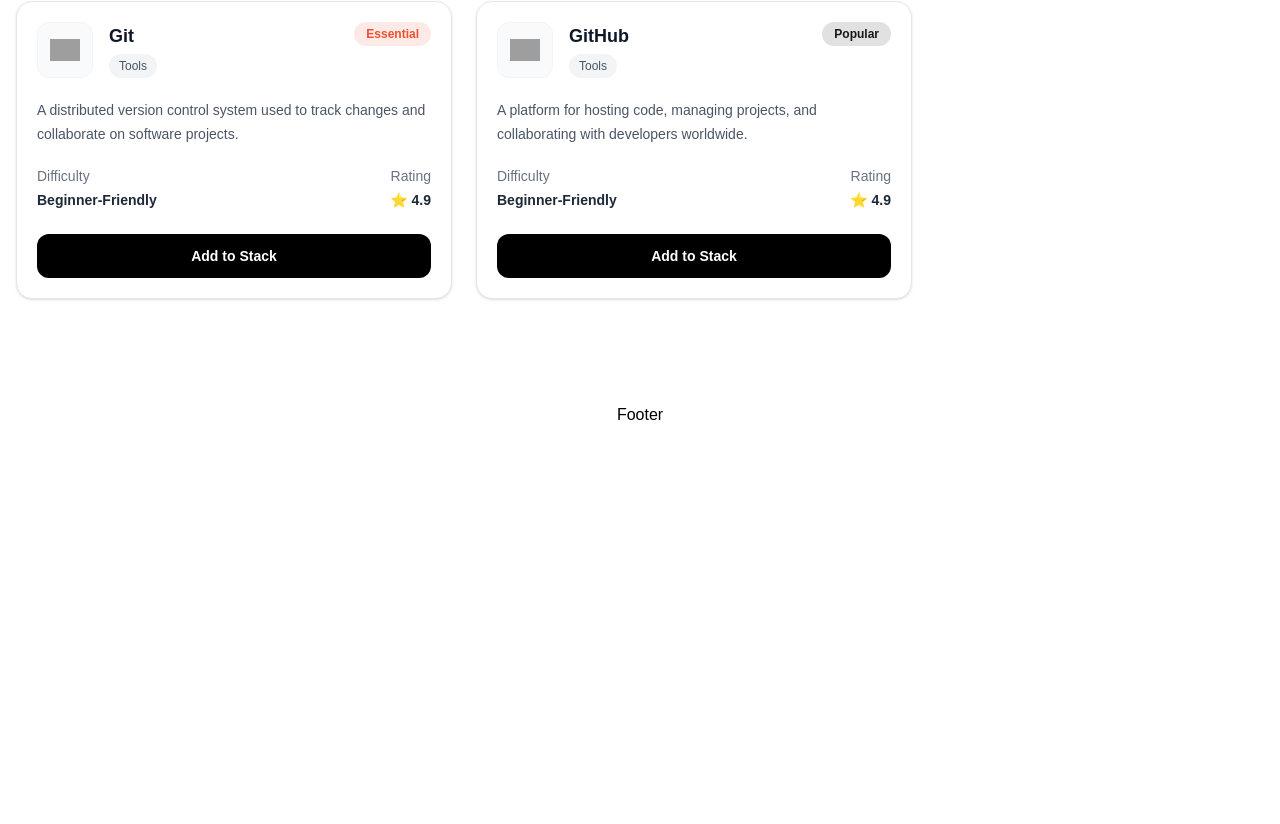
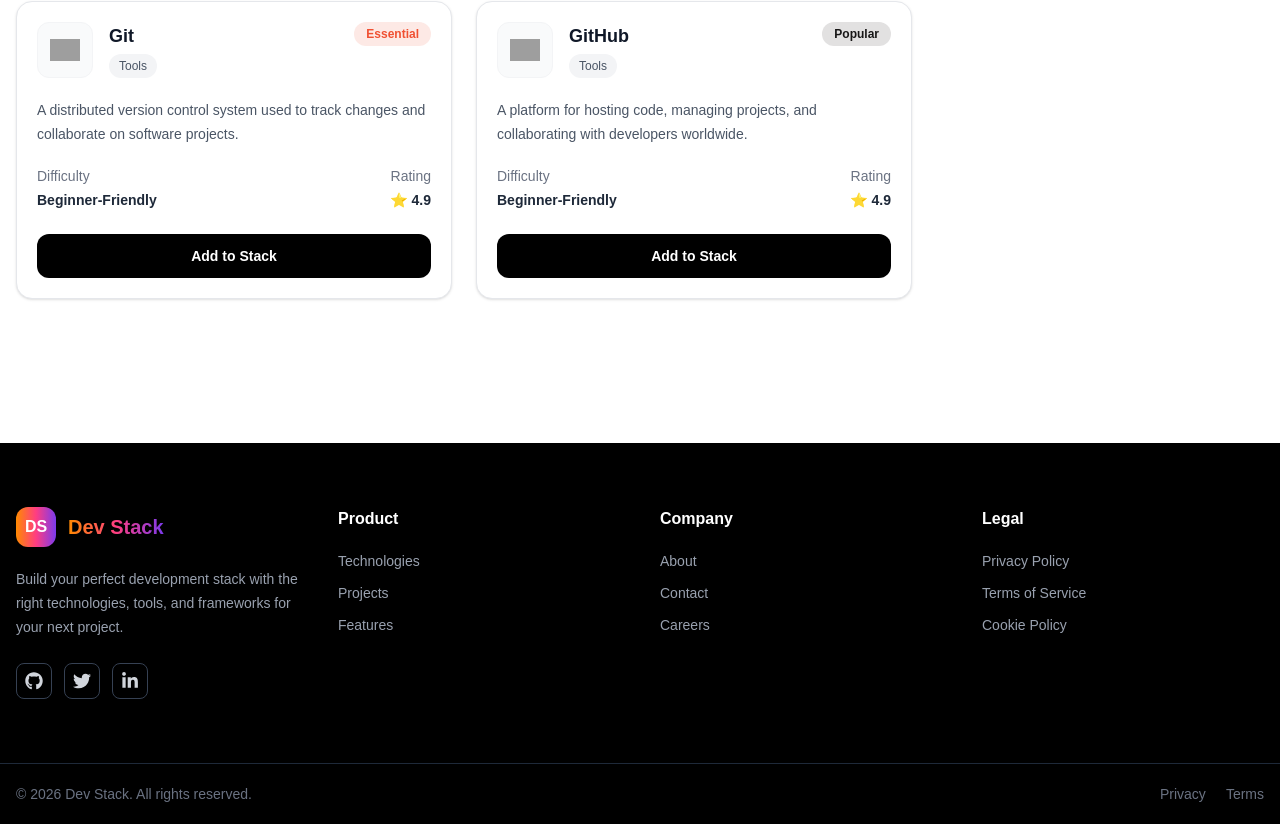
Before and after one commit to Amena-Begum/Dev-Stack, a React (Vite) app: page / in a window 1280 px wide. Shown: the part 2618-3442 px from the top of the page. Before the commit the page ends 3085 px from the top, so only its background shows below. Built offline with nearby package versions, Linux system fonts and the light colour scheme; grey boxes are pictures that could not be loaded.

Commit message:
added footer.jsx file and edit this code

```diff
--- a/package.json
+++ b/package.json
@@ -13,6 +13,7 @@
     "@tailwindcss/vite": "^4.3.3",
     "react": "^19.2.8",
     "react-dom": "^19.2.8",
+    "react-icons": "^5.7.0",
     "react-toastify": "^11.1.0",
     "tailwindcss": "^4.3.3"
   },
--- a/src/components/Footer.jsx
+++ b/src/components/Footer.jsx
@@ -1,7 +1,243 @@
+import { FaGithub, FaTwitter, FaLinkedinIn } from "react-icons/fa";
+
 function Footer() {
     return (
-        <footer className="py-10 text-center">
-            <p>Footer</p>
+        <footer className="bg-black text-white mt-20">
+
+            {/* Main Footer */}
+            <div className="max-w-7xl mx-auto px-4 py-16">
+
+                <div className="grid grid-cols-1 sm:grid-cols-2 lg:grid-cols-4 gap-10">
+
+                    {/* Brand */}
+                    <div className="lg:col-span-1">
+
+                        <div className="flex items-center gap-3">
+
+                            {/* Logo */}
+                            <div
+                                className="w-10 h-10 rounded-xl flex items-center justify-center text-white font-bold"
+                                style={{
+                                    background: "var(--brand-gradient)",
+                                }}
+                            >
+                                DS
+                            </div>
+
+                            {/* Brand Name */}
+                            <h2
+                                className="text-xl font-bold"
+                                style={{
+                                    background: "var(--brand-gradient)",
+                                    WebkitBackgroundClip: "text",
+                                    WebkitTextFillColor: "transparent",
+                                }}
+                            >
+                                Dev Stack
+                            </h2>
+
+                        </div>
+
+                        <p className="mt-5 text-sm leading-6 text-gray-400 max-w-xs">
+                            Build your perfect development stack with the right
+                            technologies, tools, and frameworks for your next project.
+                        </p>
+
+                        {/* Social Links */}
+                        <div className="flex items-center gap-3 mt-6">
+
+                            <a
+                                href="https://github.com/your-username"
+                                target="_blank"
+                                rel="noreferrer"
+                                className="w-9 h-9 rounded-lg border border-gray-700 flex items-center justify-center text-gray-300 hover:bg-white hover:text-black transition"
+                                aria-label="GitHub"
+                            >
+                                <FaGithub size={18} />
+                            </a>
+
+                            <a
+                                href="https://twitter.com/your-username"
+                                target="_blank"
+                                rel="noreferrer"
+                                className="w-9 h-9 rounded-lg border border-gray-700 flex items-center justify-center text-gray-300 hover:bg-white hover:text-black transition"
+                                aria-label="Twitter"
+                            >
+                                <FaTwitter size={18} />
+                            </a>
+
+                            <a
+                                href="https://linkedin.com/in/your-username"
+                                target="_blank"
+                                rel="noreferrer"
+                                className="w-9 h-9 rounded-lg border border-gray-700 flex items-center justify-center text-gray-300 hover:bg-white hover:text-black transition"
+                                aria-label="LinkedIn"
+                            >
+                                <FaLinkedinIn size={18} />
+                            </a>
+
+                        </div>
+
+                    </div>
+
+                    {/* Product */}
+                    <div>
+
+                        <h3 className="font-semibold text-white mb-5">
+                            Product
+                        </h3>
+
+                        <ul className="space-y-3 text-sm text-gray-400">
+
+                            <li>
+                                <a
+                                    href="#technologies"
+                                    className="hover:text-white transition"
+                                >
+                                    Technologies
+                                </a>
+                            </li>
+
+                            <li>
+                                <a
+                                    href="#projects"
+                                    className="hover:text-white transition"
+                                >
+                                    Projects
+                                </a>
+                            </li>
+
+                            <li>
+                                <a
+                                    href="#features"
+                                    className="hover:text-white transition"
+                                >
+                                    Features
+                                </a>
+                            </li>
+
+                        </ul>
+
+                    </div>
+
+
+                    {/* Company */}
+                    <div>
+
+                        <h3 className="font-semibold text-white mb-5">
+                            Company
+                        </h3>
+
+                        <ul className="space-y-3 text-sm text-gray-400">
+
+                            <li>
+                                <a
+                                    href="#about"
+                                    className="hover:text-white transition"
+                                >
+                                    About
+                                </a>
+                            </li>
+
+                            <li>
+                                <a
+                                    href="#contact"
+                                    className="hover:text-white transition"
+                                >
+                                    Contact
+                                </a>
+                            </li>
+
+                            <li>
+                                <a
+                                    href="#careers"
+                                    className="hover:text-white transition"
+                                >
+                                    Careers
+                                </a>
+                            </li>
+
+                        </ul>
+
+                    </div>
+
+
+                    {/* Legal */}
+                    <div>
+
+                        <h3 className="font-semibold text-white mb-5">
+                            Legal
+                        </h3>
+
+                        <ul className="space-y-3 text-sm text-gray-400">
+
+                            <li>
+                                <a
+                                    href="#privacy"
+                                    className="hover:text-white transition"
+                                >
+                                    Privacy Policy
+                                </a>
+                            </li>
+
+                            <li>
+                                <a
+                                    href="#terms"
+                                    className="hover:text-white transition"
+                                >
+                                    Terms of Service
+                                </a>
+                            </li>
+
+                            <li>
+                                <a
+                                    href="#cookies"
+                                    className="hover:text-white transition"
+                                >
+                                    Cookie Policy
+                                </a>
+                            </li>
+
+                        </ul>
+
+                    </div>
+
+                </div>
+
+            </div>
+
+
+            {/* Bottom Bar */}
+            <div className="border-t border-gray-800">
+
+                <div className="max-w-7xl mx-auto px-4 py-5 flex flex-col sm:flex-row items-center justify-between gap-3">
+
+                    <p className="text-sm text-gray-500">
+                        © 2026 Dev Stack. All rights reserved.
+                    </p>
+
+                    <div className="flex items-center gap-5 text-sm text-gray-500">
+
+                        <a
+                            href="#privacy"
+                            className="hover:text-white transition"
+                        >
+                            Privacy
+                        </a>
+
+                        <a
+                            href="#terms"
+                            className="hover:text-white transition"
+                        >
+                            Terms
+                        </a>
+
+                    </div>
+
+                </div>
+
+            </div>
+
         </footer>
     );
 }
```
Also changed, not shown: 1 other file (tests, documents, lock files or other folders).
